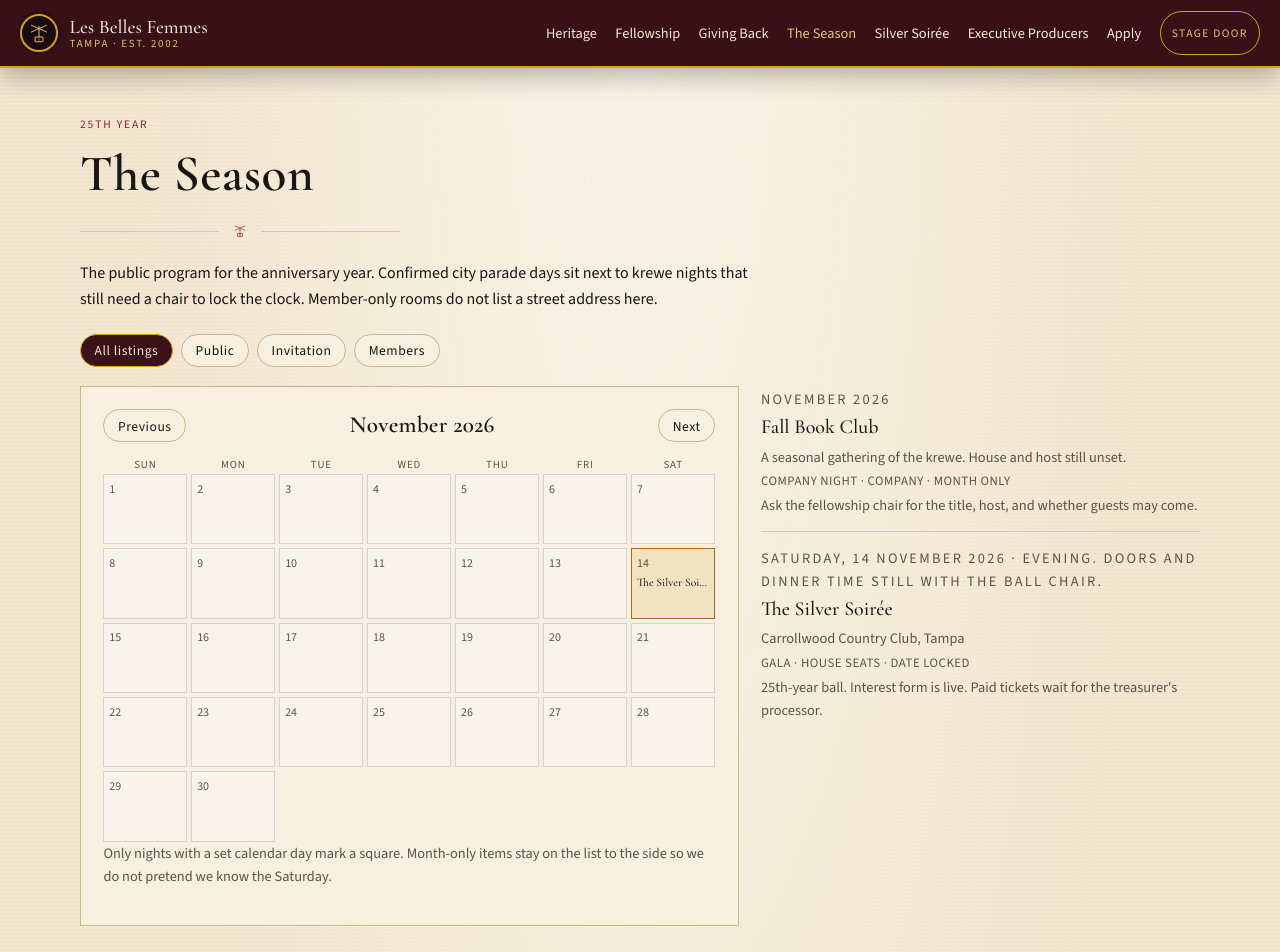
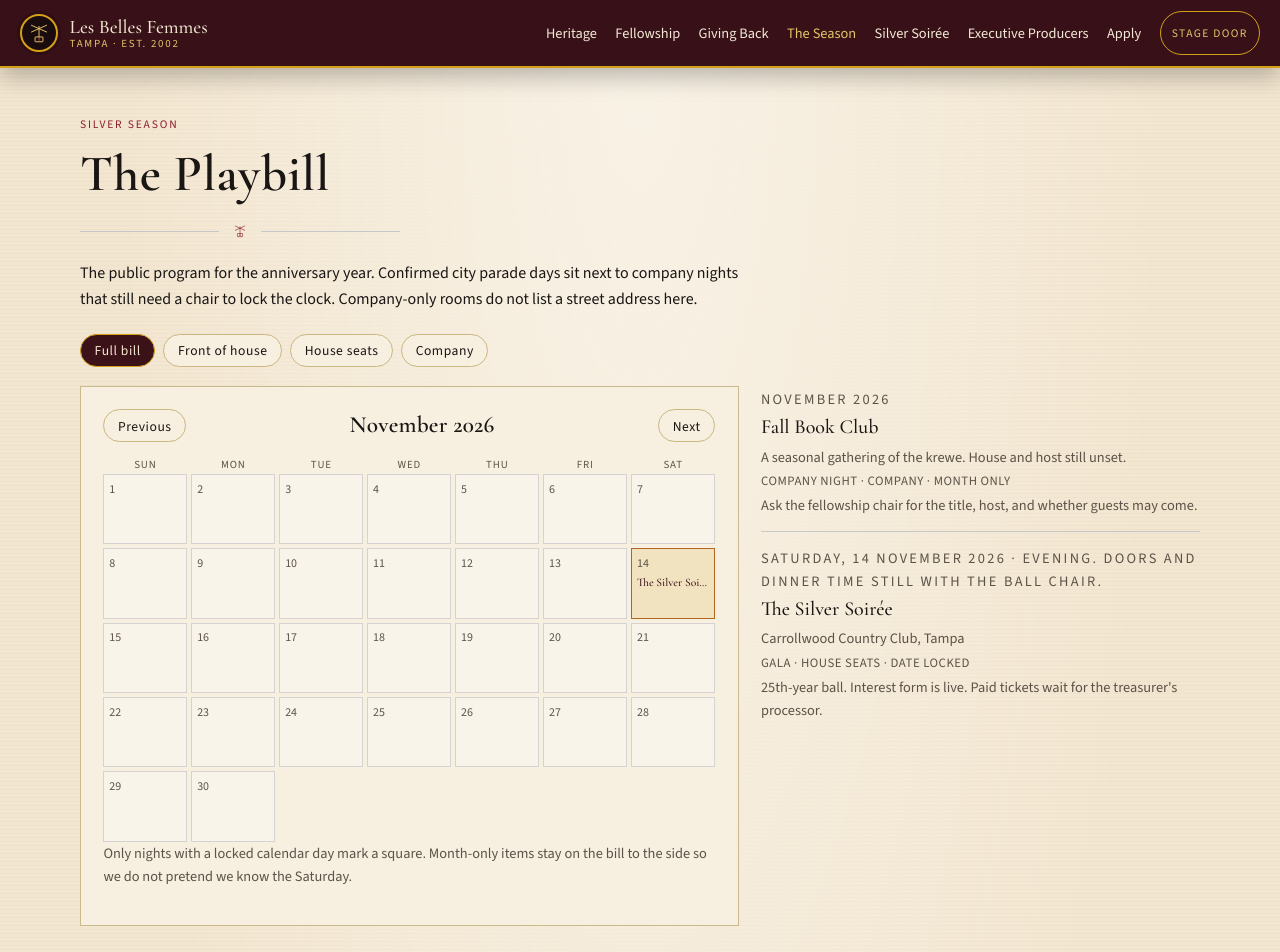
Before and after one commit to MissTully/krewe-les-belles-femmes-website, a React (Vite) app: page /calendar in a window 1280 px wide. Shown: the top 952 px of the page. Built offline with nearby package versions, Linux system fonts and the light colour scheme.

Commit message:
Retitle The Season as The Playbill

```diff
--- a/src/pages/Calendar.tsx
+++ b/src/pages/Calendar.tsx
@@ -37,29 +37,29 @@ export default function Calendar() {
 
   return (
     <article className="page wrap">
-      <p className="eyebrow">25th year</p>
-      <h1>The Season</h1>
+      <p className="eyebrow">Silver season</p>
+      <h1>The Playbill</h1>
       <Ornament />
       <div className="prose" style={{ marginTop: "1.25rem" }}>
         <p>
           The public program for the anniversary year. Confirmed city parade days sit next to
-          krewe nights that still need a chair to lock the clock. Member-only rooms do not list
+          company nights that still need a chair to lock the clock. Company-only rooms do not list
           a street address here.
         </p>
       </div>
 
       <div className="cal-toolbar" role="group" aria-label="Who the listing is for">
         <FilterButton current={filter} value="all" onPick={setFilter}>
-          All listings
+          Full bill
         </FilterButton>
         <FilterButton current={filter} value="public" onPick={setFilter}>
-          Public
+          Front of house
         </FilterButton>
         <FilterButton current={filter} value="invite" onPick={setFilter}>
-          Invitation
+          House seats
         </FilterButton>
         <FilterButton current={filter} value="members" onPick={setFilter}>
-          Members
+          Company
         </FilterButton>
       </div>
 
@@ -113,8 +113,8 @@ export default function Calendar() {
             })}
           </div>
           <p className="fine-copy">
-            Only nights with a set calendar day mark a square. Month-only items stay on the
-            list to the side so we do not pretend we know the Saturday.
+            Only nights with a locked calendar day mark a square. Month-only items stay on the
+            bill to the side so we do not pretend we know the Saturday.
           </p>
         </section>
 
@@ -131,7 +131,7 @@ export default function Calendar() {
       </div>
 
       <section className="stack-gap">
-        <p className="eyebrow">Full program</p>
+        <p className="eyebrow">Complete bill</p>
         <h2 className="section-title">Every listing we can stand behind</h2>
         <ol className="season-list cal-full">
           {visible.map((event) => (
```
